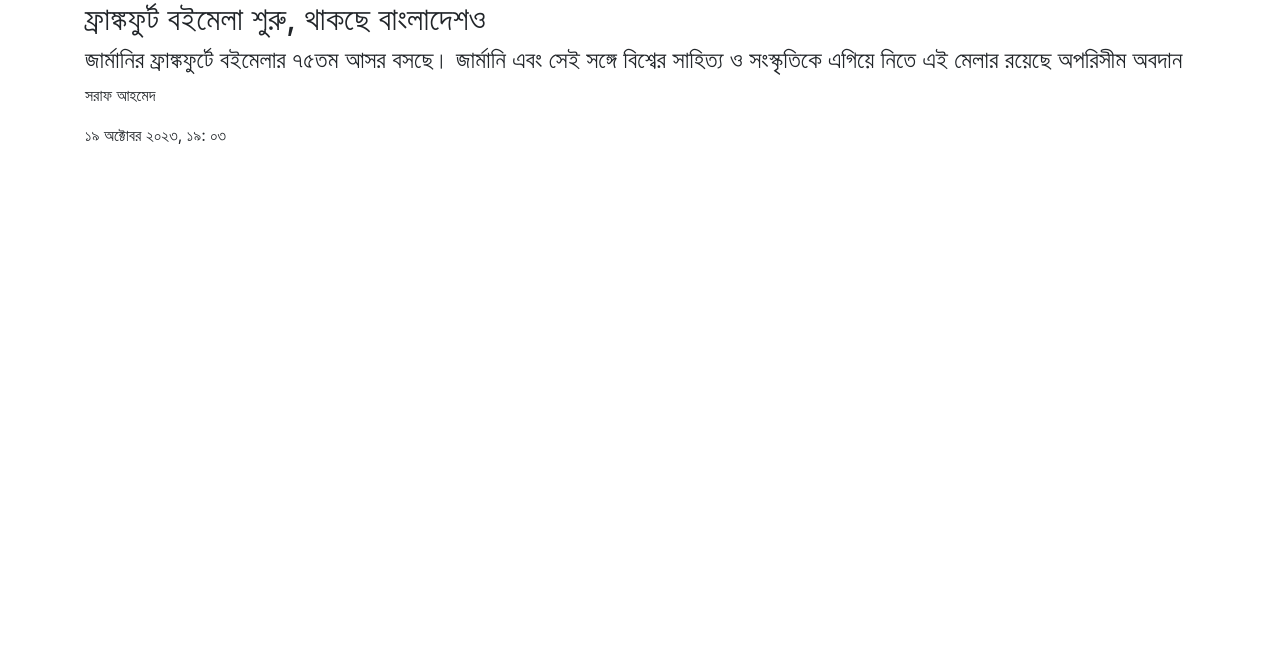
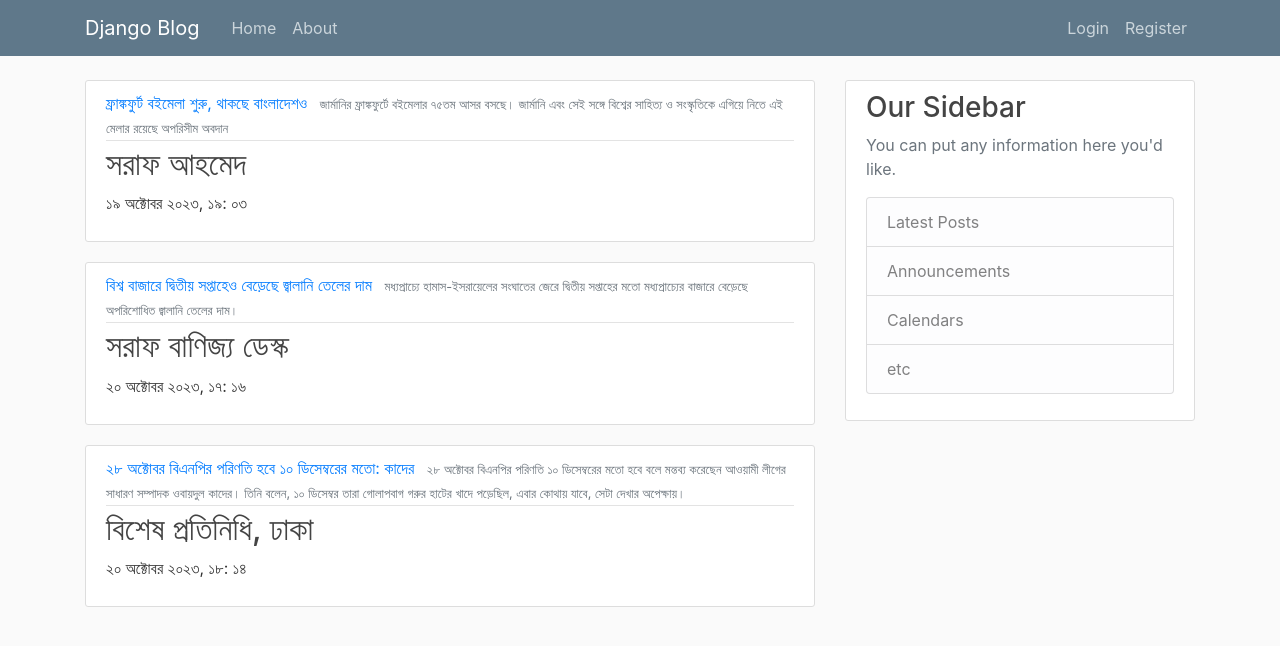
Before and after one commit to Rakib-ullah/pt-django-project, a Django app: page / in a window 1280 px wide. Shown: the top 646 px of the page. Run offline with Django 4.2, Linux system fonts and the light colour scheme.

Commit message:
dynamic data htlm

```diff
--- a/Blog/Templates/base.html
+++ b/Blog/Templates/base.html
@@ -1,21 +1,73 @@
+{% load static %}
+
 <!DOCTYPE html>
 <html lang="en">
 <head>
     <link rel="stylesheet" href="https://cdn.jsdelivr.net/npm/bootstrap@4.4.1/dist/css/bootstrap.min.css" integrity="sha384-
     Vkoo8x4CGsO3+Hhxv8T/Q5PaXtkKtu6ug5TOeNV6gBiFeWPGFN9MuhOf23Q9Ifjh" crossorigin="anonymous">
     <meta charset="UTF-8">
-    <title>Title</title>
+    <link rel="stylesheet" type="text/css" href="{% static 'blog/main.css' %}">
+    {% if title %}
+    <title> Blog - {{title}}</title>
+    {% else %}
+    <title> Django Blog </title>
+    {% endif%}
 </head>
 <body>
-<div class = "container">
-     {% block content %}
-     {% endblock %}
-</div>
+<header class="site-header">
+    <nav class="navbar navbar-expand-md navbar-dark bg-steel fixed-top">
+        <div class="container">
+            <a class="navbar-brand mr-4" href="/">Django Blog</a>
+            <button class="navbar-toggler" type="button" data-toggle="collapse" data-target="#navbarToggle"
+                    aria-controls="navbarToggle" aria-expanded="false" aria-label="Toggle navigation">
+                <span class="navbar-toggler-icon"></span>
+            </button>
+            <div class="collapse navbar-collapse" id="navbarToggle">
+                <div class="navbar-nav mr-auto">
+                    <a class="nav-item nav-link" href="{% url 'blog home' %}">Home</a>
+                    <a class="nav-item nav-link" href="{% url 'blog about' %}">About</a>
+                </div>
+                <!-- Navbar Right Side -->
+                <div class="navbar-nav">
+                    <a class="nav-item nav-link" href="#">Login</a>
+                    <a class="nav-item nav-link" href="#">Register</a>
+                </div>
+            </div>
+        </div>
+    </nav>
+</header>
+
+<main role="main" class="container">
+    <div class="row">
+        <div class="col-md-8">
+            {% block content %}{% endblock %}
+        </div>
+        <div class="col-md-4">
+            <div class="content-section">
+                <h3>Our Sidebar</h3>
+                <p class='text-muted'>You can put any information here you'd like.
+                <ul class="list-group">
+                    <li class="list-group-item list-group-item-light">Latest Posts</li>
+                    <li class="list-group-item list-group-item-light">Announcements</li>
+                    <li class="list-group-item list-group-item-light">Calendars</li>
+                    <li class="list-group-item list-group-item-light">etc</li>
+                </ul>
+                </p>
+            </div>
+        </div>
+    </div>
+</main>
 
 
-<script src="https://code.jquery.com/jquery-3.4.1.slim.min.js" integrity="sha384-J6qa4849blE2+poT4WnyKhv5vZF5SrPo0iEjwBvKU7imGFAV0wwj1yYfoRSJoZ+n" crossorigin="anonymous"></script>
-<script src="https://cdn.jsdelivr.net/npm/popper.js@1.16.0/dist/umd/popper.min.js" integrity="sha384-Q6E9RHvbIyZFJoft+2mJbHaEWldlvI9IOYy5n3zV9zzTtmI3UksdQRVvoxMfooAo" crossorigin="anonymous"></script>
-<script src="https://cdn.jsdelivr.net/npm/bootstrap@4.4.1/dist/js/bootstrap.min.js" integrity="sha384-wfSDF2E50Y2D1uUdj0O3uMBJnjuUD4Ih7YwaYd1iqfktj0Uod8GCExl3Og8ifwB6" crossorigin="anonymous"></script>
+<script src="https://code.jquery.com/jquery-3.4.1.slim.min.js"
+        integrity="sha384-J6qa4849blE2+poT4WnyKhv5vZF5SrPo0iEjwBvKU7imGFAV0wwj1yYfoRSJoZ+n"
+        crossorigin="anonymous"></script>
+<script src="https://cdn.jsdelivr.net/npm/popper.js@1.16.0/dist/umd/popper.min.js"
+        integrity="sha384-Q6E9RHvbIyZFJoft+2mJbHaEWldlvI9IOYy5n3zV9zzTtmI3UksdQRVvoxMfooAo"
+        crossorigin="anonymous"></script>
+<script src="https://cdn.jsdelivr.net/npm/bootstrap@4.4.1/dist/js/bootstrap.min.js"
+        integrity="sha384-wfSDF2E50Y2D1uUdj0O3uMBJnjuUD4Ih7YwaYd1iqfktj0Uod8GCExl3Og8ifwB6"
+        crossorigin="anonymous"></script>
 
 
 </body>
--- a/Blog/Templates/home.html
+++ b/Blog/Templates/home.html
@@ -2,10 +2,18 @@
 {% block content %}
 
 {% for post in blogdata %}
-<h2>{{post.title}}</h2>
-<h4>{{post.content}}</h4>
-<p>{{post.author}}</p>
-<p>{{post.post_datetime}}</p>
+
+
+<article class="media content-section">
+    <div class="media-body">
+        <div class="article-metadata">
+            <a class="mr-2" href="#">{{ post.title }}</a>
+            <small class="text-muted">{{ post.content }}</small>
+        </div>
+        <h2><a class="article-title" href="#">{{ post.author }}</a></h2>
+        <p class="article-content">{{ post.post_datetime }}</p>
+    </div>
+</article>
 {%endfor%}
 
 {% endblock %}
--- /dev/null
+++ b/Blog/static/blog/main.css
@@ -0,0 +1,84 @@
+body {
+  background: #fafafa;
+  color: #333333;
+  margin-top: 5rem;
+}
+
+h1, h2, h3, h4, h5, h6 {
+  color: #444444;
+}
+
+ul {
+  margin: 0;
+}
+
+.bg-steel {
+  background-color: #5f788a;
+}
+
+.site-header .navbar-nav .nav-link {
+  color: #cbd5db;
+}
+
+.site-header .navbar-nav .nav-link:hover {
+  color: #ffffff;
+}
+
+.site-header .navbar-nav .nav-link.active {
+  font-weight: 500;
+}
+
+.content-section {
+  background: #ffffff;
+  padding: 10px 20px;
+  border: 1px solid #dddddd;
+  border-radius: 3px;
+  margin-bottom: 20px;
+}
+
+.article-title {
+  color: #444444;
+}
+
+a.article-title:hover {
+  color: #428bca;
+  text-decoration: none;
+}
+
+.article-content {
+  white-space: pre-line;
+}
+
+.article-img {
+  height: 65px;
+  width: 65px;
+  margin-right: 16px;
+}
+
+.article-metadata {
+  padding-bottom: 1px;
+  margin-bottom: 4px;
+  border-bottom: 1px solid #e3e3e3
+}
+
+.article-metadata a:hover {
+  color: #333;
+  text-decoration: none;
+}
+
+.article-svg {
+  width: 25px;
+  height: 25px;
+  vertical-align: middle;
+}
+
+.account-img {
+  height: 125px;
+  width: 125px;
+  margin-right: 20px;
+  margin-bottom: 16px;
+}
+
+.account-heading {
+  font-size: 2.5rem;
+}
--- a/Blog/urls.py
+++ b/Blog/urls.py
@@ -2,6 +2,6 @@ from django.urls import path
 from . import views
 
 urlpatterns = [
-    path('', views.homepage),
-    path('about/', views.about),
+    path('', views.homepage, name="blog home"),
+    path('about/', views.about, name="blog about"),
 ]
--- a/Blog/views.py
+++ b/Blog/views.py
@@ -8,7 +8,24 @@ blogdata = [
         "author": "সরাফ আহমেদ",
         "post_datetime": " ১৯ অক্টোবর ২০২৩, ১৯: ০৩",
 
-    }
+    },
+    {
+        "title": "বিশ্ব বাজারে দ্বিতীয় সপ্তাহেও বেড়েছে জ্বালানি তেলের দাম",
+        "content": "মধ্যপ্রাচ্যে হামাস-ইসরায়েলের সংঘাতের জেরে দ্বিতীয় সপ্তাহের "
+                   "মতো মধ্যপ্রাচ্যের বাজারে বেড়েছে অপরিশোধিত জ্বালানি তেলের দাম। ",
+        "author": "সরাফ বাণিজ্য ডেস্ক",
+        "post_datetime": "২০ অক্টোবর ২০২৩, ১৭: ১৬ ",
+
+    },
+
+    {
+        "title": "২৮ অক্টোবর বিএনপির পরিণতি হবে ১০ ডিসেম্বরের মতো: কাদের",
+        "content": "২৮ অক্টোবর বিএনপির পরিণতি ১০ ডিসেম্বরের মতো হবে বলে মন্তব্য করেছেন আওয়ামী লীগের সাধারণ সম্পাদক ওবায়দুল কাদের। তিনি বলেন, "
+                   "১০ ডিসেম্বর তারা গোলাপবাগ গরুর হাটের খাদে পড়েছিল, এবার কোথায় যাবে, সেটা দেখার অপেক্ষায়।",
+        "author": "বিশেষ প্রতিনিধি, ঢাকা",
+        "post_datetime": "২০ অক্টোবর ২০২৩, ১৮: ১৪",
+
+    },
 
 ]
 
```
